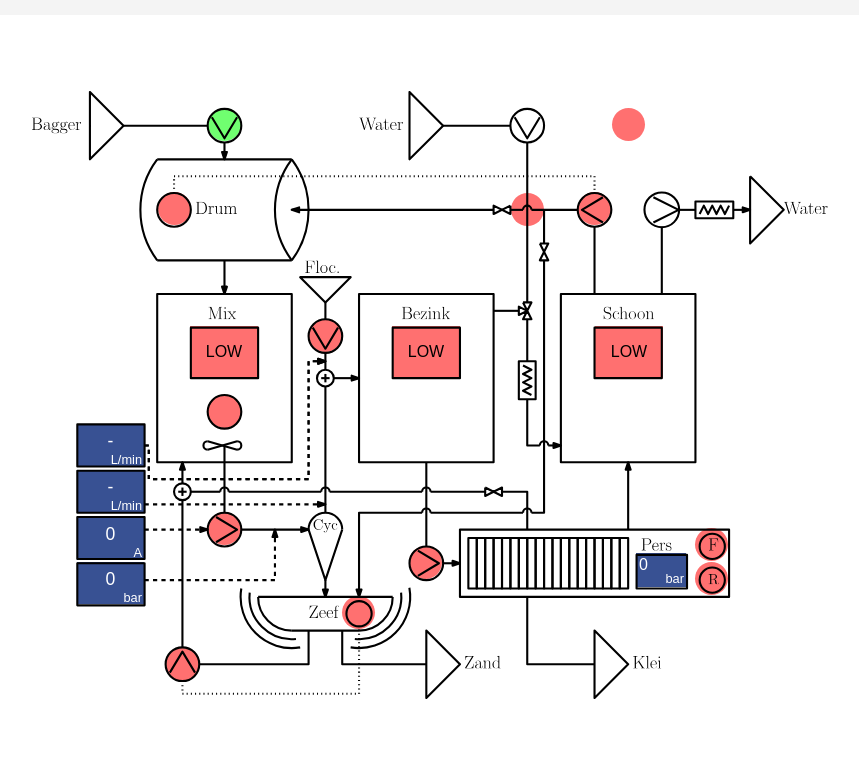
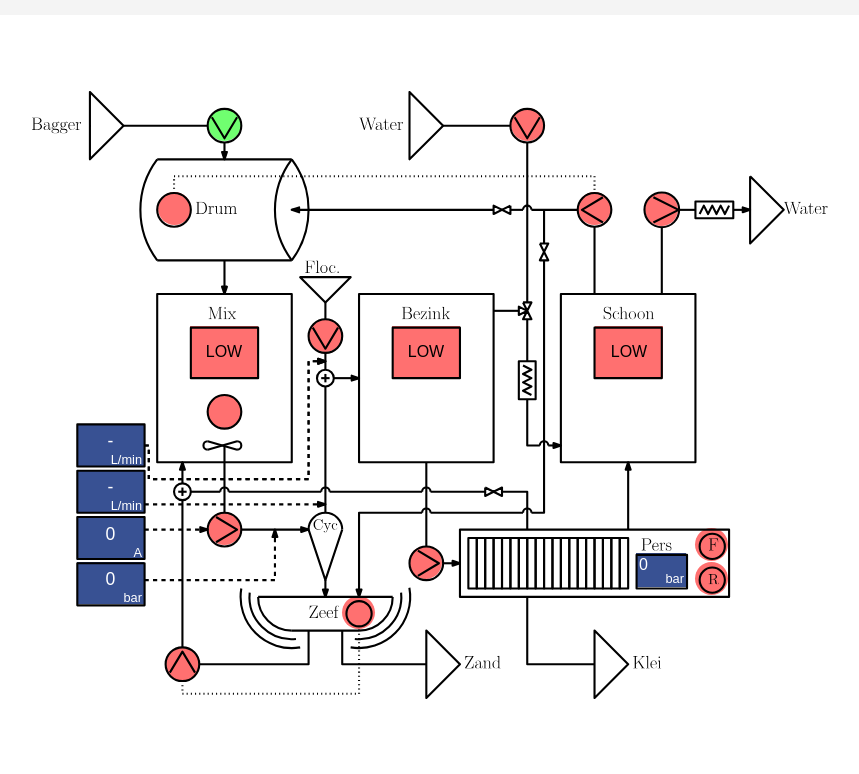
Before and after one commit to YLaret/BlauweBagger, a Flask app: page / in a window 1280 px wide. Shown: the part 112-886 px from the top of the page, without its empty margins (210-1069 px from the left). Run offline with Flask 3, Linux system fonts and the light colour scheme; data comes from the database, SQL or seed files in the repository.

Commit message:
button placement fix

```diff
--- a/server/templates/hmi.html
+++ b/server/templates/hmi.html
@@ -84,12 +84,12 @@
 [id="9"]
 {
 	top: 63px;
-	left: 582px;
+	left: 481px;
 }
 [id="10"]
 {
     top: 148px;
-    left: 481px;
+    left: 615px;
 }
 [id="11"]
 {
```
